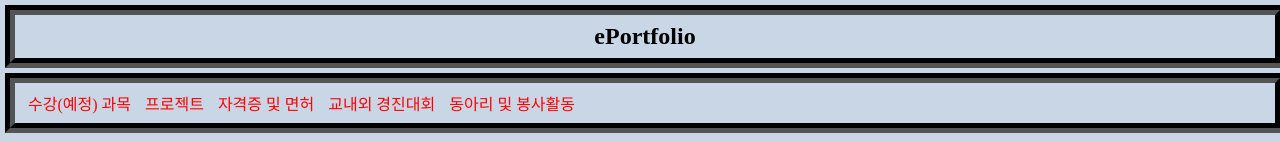
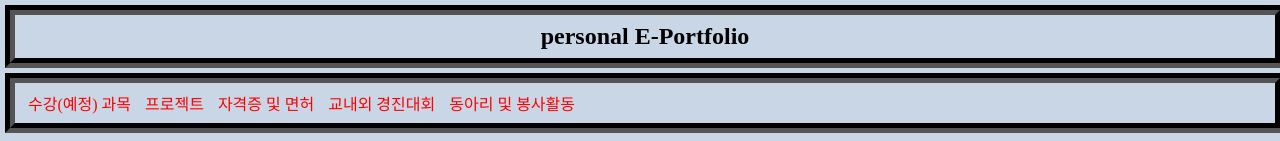
Before and after one commit to Jswsfs/Jswsfs.github.io, a plain HTML site: page 2/personaleportfolio.html in a window 1280 px wide. Shown: the top 141 px of the page. Drawn offline with Linux system fonts and the light colour scheme.

Commit message:
Update personaleportfolio.html

```diff
--- a/2/personaleportfolio.html
+++ b/2/personaleportfolio.html
@@ -66,7 +66,7 @@
   </head>
   <body class="bodybackground">
     <header>
-      <h2>ePortfolio</h2>
+      <h2>personal E-Portfolio</h2>
     </header>
     <nav>
       <ul>
```
